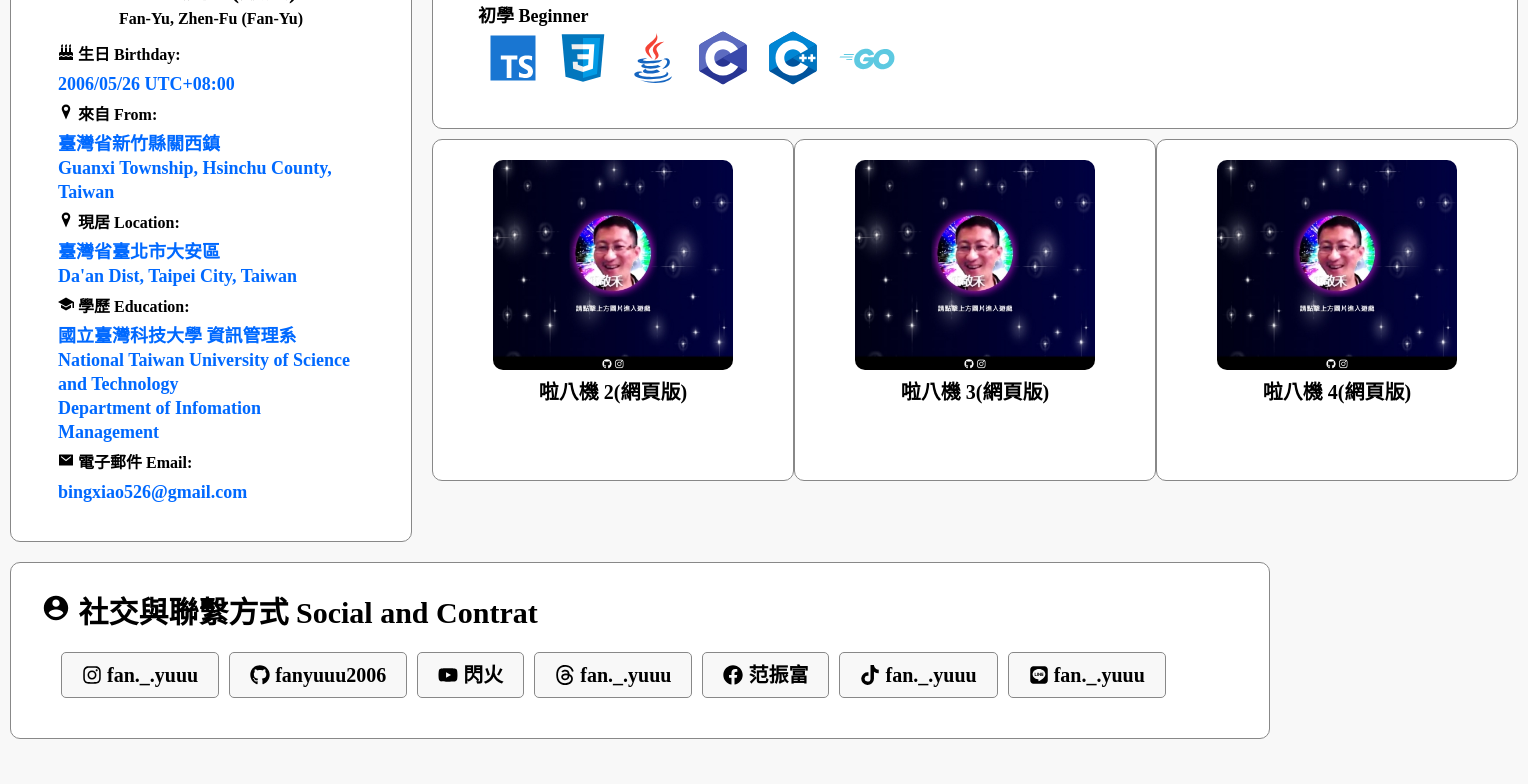
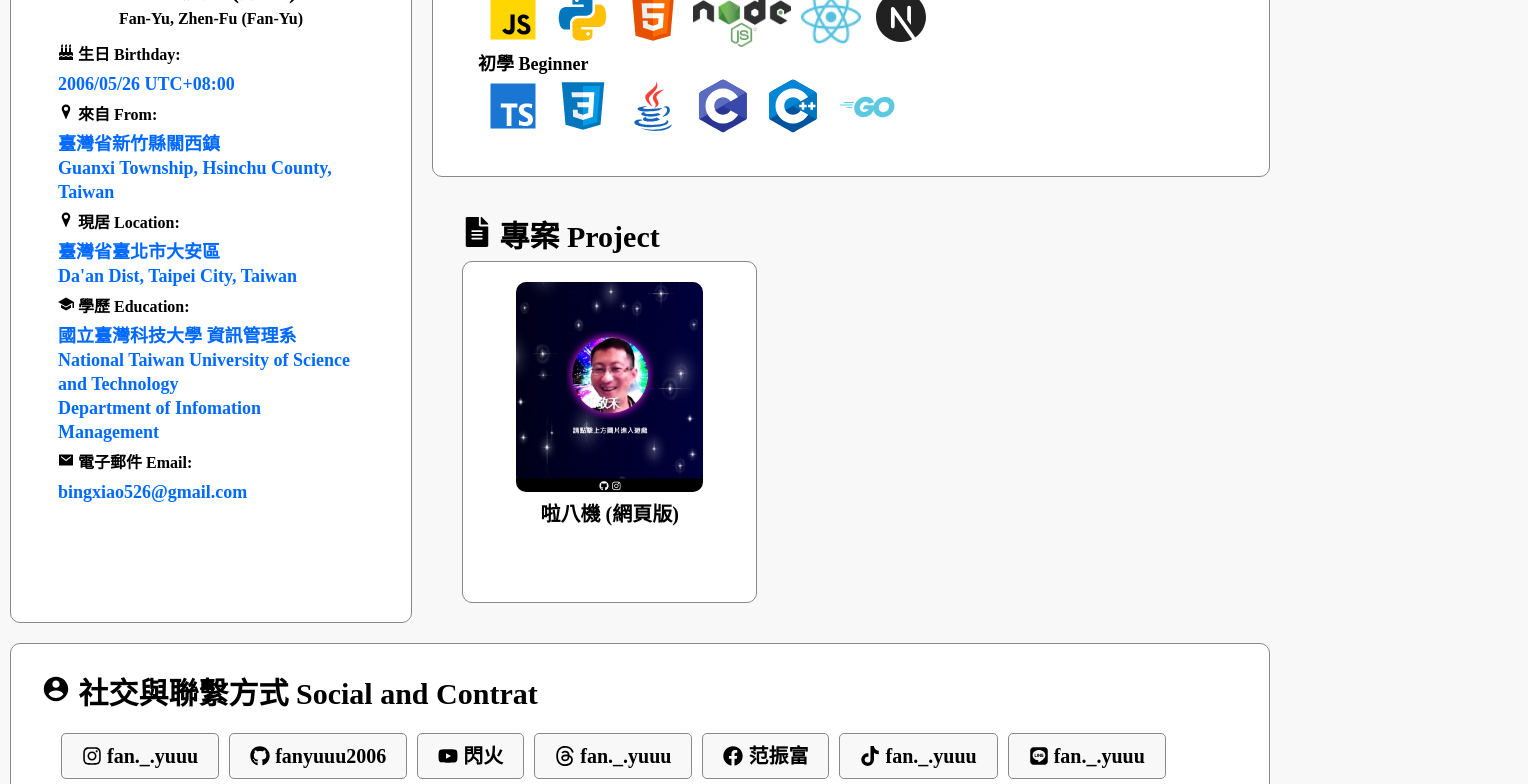
Before and after one commit to fanyuuu2006/fanyu-web, a Next.js app in the folder frontend/: page / in a window 1280 px wide. Shown: the part 480-1264 px from the top of the page, 1528 px wide, since content can reach past the window. Before the commit the page ends 1229 px from the top, so only its background shows below. Built offline with nearby package versions, Linux system fonts and the light colour scheme.

Commit message:
feat. 優化 Carousel 排版

```diff
--- a/frontend/src/components/Index/ProjectCarouselDiv.jsx
+++ b/frontend/src/components/Index/ProjectCarouselDiv.jsx
@@ -1,33 +1,15 @@
 import "@/styles/Index/Project.css";
 import Image from "next/image";
+import RwdBr from "../common/RwdBr";
 import OutsideLink from "../common/OutsideLink";
 import Carousel from "../common/Carousel";
 import labagweb from "@/assets/images/labagweb.jpg";
 import FlexGrowDiv from "../common/FlexGrowDiv";
+import { FaFileAlt } from "react-icons/fa";
 
 const ProjectData = [
   {
     name: "啦八機 (網頁版)",
-    url: "https://labag-nextjs.vercel.app/",
-    img: labagweb,
-  },
-  {
-    name: "啦八機 2(網頁版)",
-    url: "https://labag-nextjs.vercel.app/",
-    img: labagweb,
-  },
-  {
-    name: "啦八機 3(網頁版)",
-    url: "https://labag-nextjs.vercel.app/",
-    img: labagweb,
-  },
-  {
-    name: "啦八機 4(網頁版)",
-    url: "https://labag-nextjs.vercel.app/",
-    img: labagweb,
-  },
-  {
-    name: "啦八機 5(網頁版)",
     url: "https://labag-nextjs.vercel.app/",
     img: labagweb,
   },
@@ -46,8 +28,14 @@ export default function ProjectCarouselDiv() {
       DivClassName="ProjectCarouselDiv"
       TitleClassName="ProjectCarousel-Title"
       ContentClassName="ProjectCarousel-Content"
+      TitleComponents={
+        <>
+          <FaFileAlt /> 專案 <RwdBr />
+          Project
+        </>
+      }
     >
-      <Carousel slidesPerView={slidesPerView} autoPlay={true}>
+      <Carousel slidesPerView={slidesPerView} autoPlay={ProjectData.length > 1}>
         {ProjectData.map((project, index) => {
           return (
             <OutsideLink
--- a/frontend/src/styles/Index/Project.css
+++ b/frontend/src/styles/Index/Project.css
@@ -1,15 +1,8 @@
 @import url(../globals.css);
-
 
 .ProjectCarouselDiv {
   background-color: transparent;
   border: none;
-  padding: 0;
-}
-
-.ProjectCarousel-Title {
-  margin: 0;
-  padding: 0;
 }
 
 .ProjectCarousel-Content {
@@ -19,7 +12,7 @@
 }
 
 .Project-Div {
-  width: 300px;
+  width: 30%;
   height: 300px;
   display: flex;
   flex-direction: column;
@@ -43,3 +36,9 @@
   font-size: 20px;
   font-weight: bold;
 }
+
+@media (max-width: 768px) {
+  .Project-Div {
+    width: 90%;
+  }
+}
```
